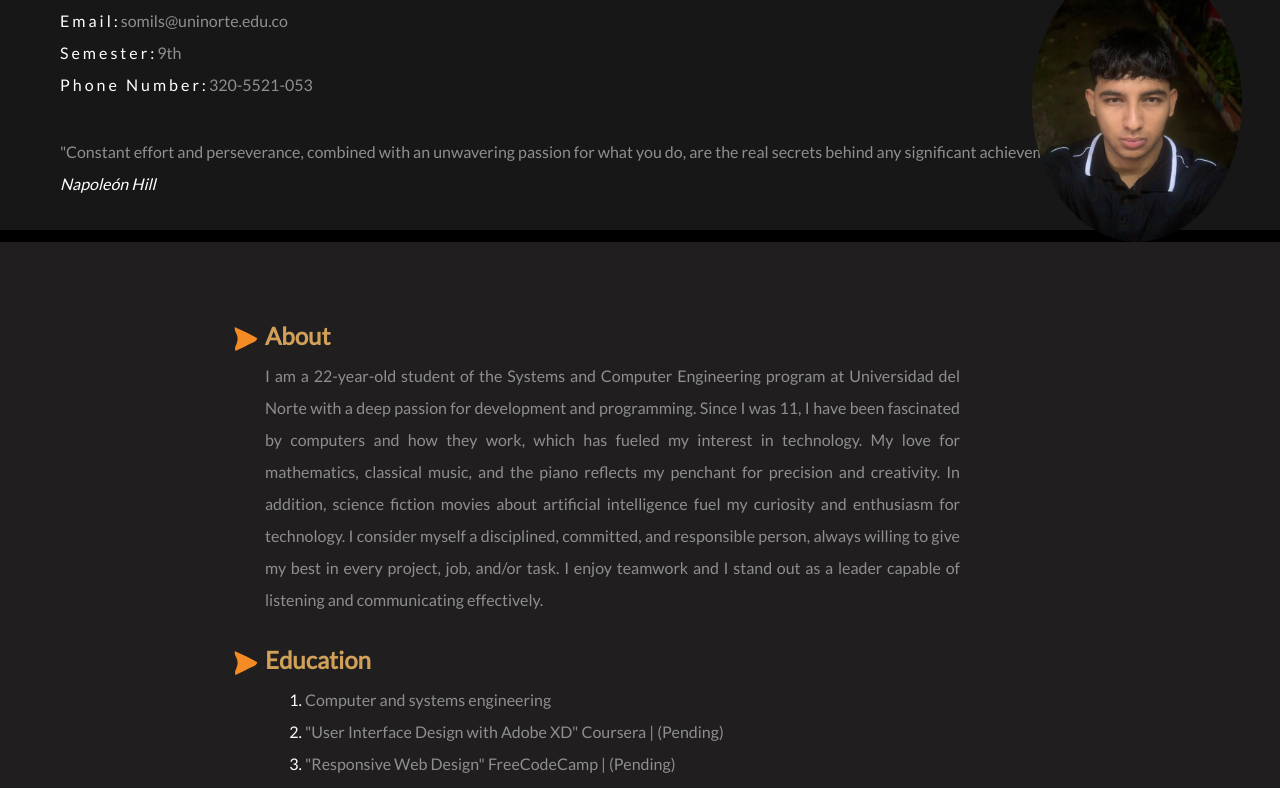
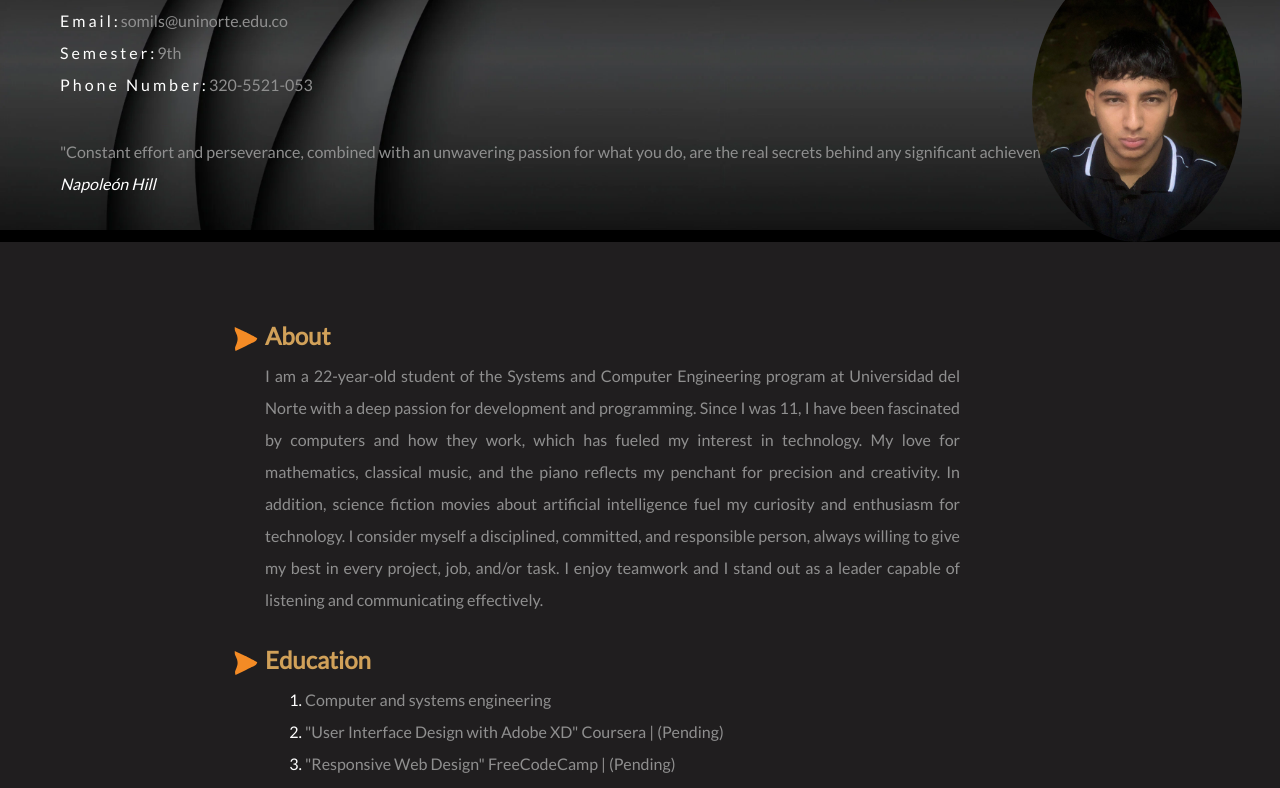
Before and after one commit to Somils12/WEB-FE-HTML-CSS-HW1-SOMILANTONIOSANDOVALDIAZ, a plain HTML site: page index.html in a window 1280 px wide. Shown: the part 114-902 px from the top of the page. Drawn offline with Linux system fonts and the light colour scheme.

Commit message:
the background image has been set in the header

```diff
--- a/styles.css
+++ b/styles.css
@@ -83,7 +83,10 @@ h3 {
 }
 
 .fondoHeaderPrincipal {
-    background-color: rgb(23, 23, 23);
+    background-image: url('/img/background.webp');
+    background-size: cover;
+    background-position: center;
+    background-repeat: no-repeat;
 }
 
 .fondoFooterPrincipal {
```
Also changed, not shown: img/background.webp (added).
